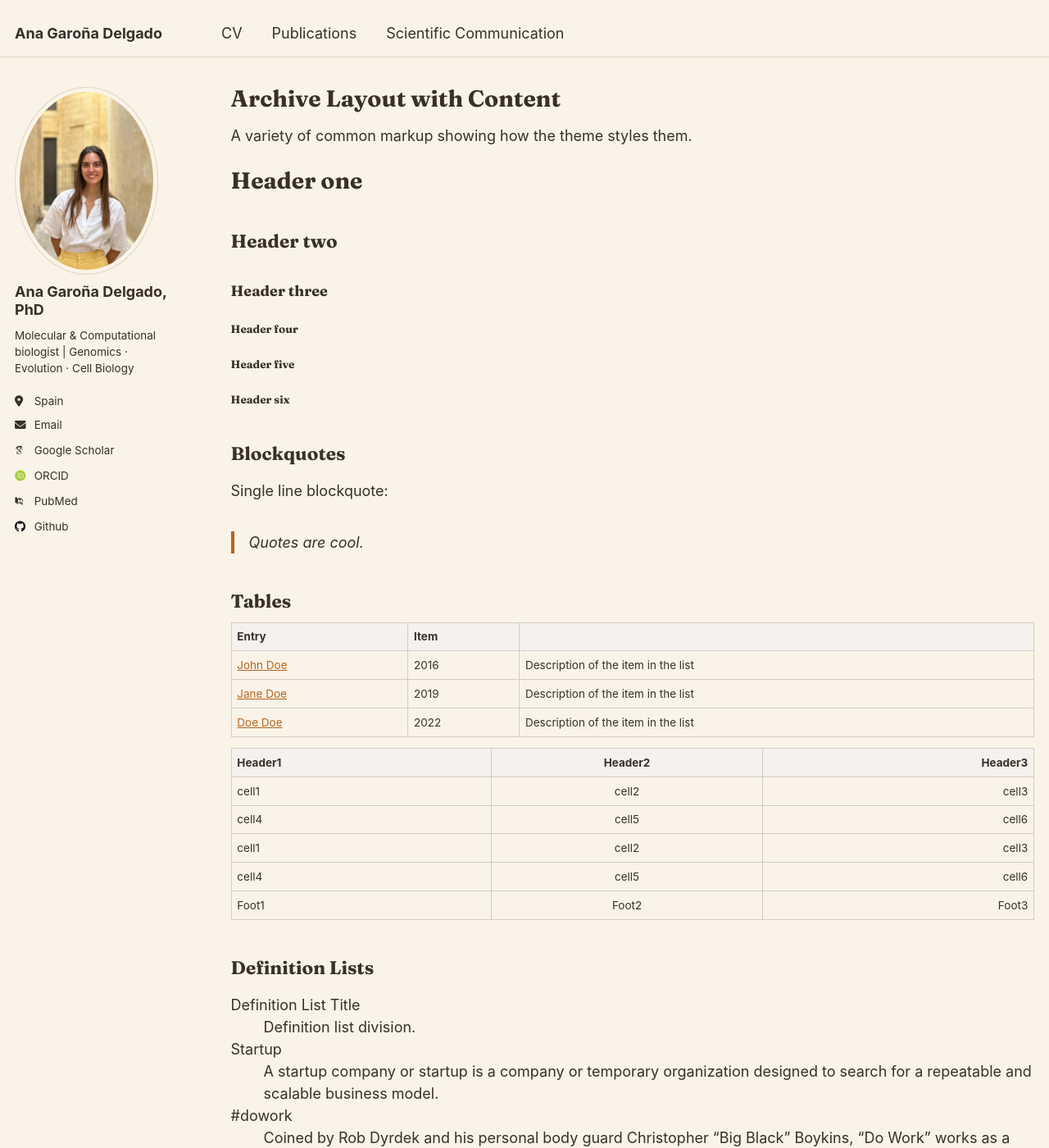
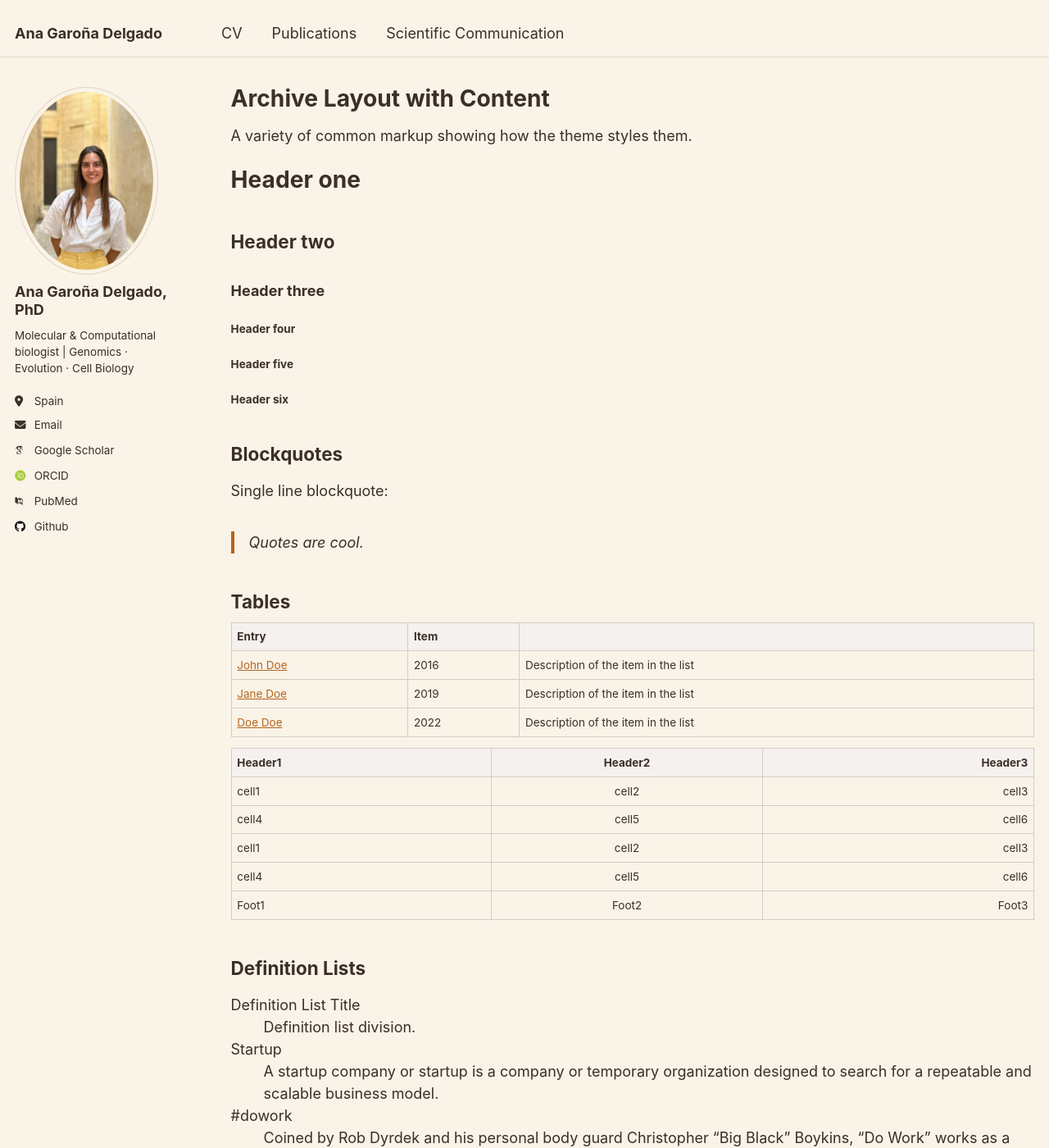
Before and after one commit to anagarona/anagarona.github.io, a Jekyll site: the page built from _pages/archive-layout-with-content.md, in a window 1280 px wide and 1400 px high. Shown: the whole window at 82% size. Built offline with Jekyll 4.4.1, drawn with Linux system fonts in a browser that asks for light colours; some web fonts are replaced.

Commit message:
Update _variables.scss

```diff
--- a/_sass/_variables.scss
+++ b/_sass/_variables.scss
@@ -30,7 +30,7 @@ $calisto                    : "Calisto MT", serif;
 $garamond                   : Garamond, serif;
 
 $global-font-family         : $sans-serif;
-$header-font-family         : $fraunces;   // was $sans-serif
+$header-font-family         : $sans-serif;   // could be $fraunces;
 $caption-font-family        : $serif;
 
 /* type scale */
```
